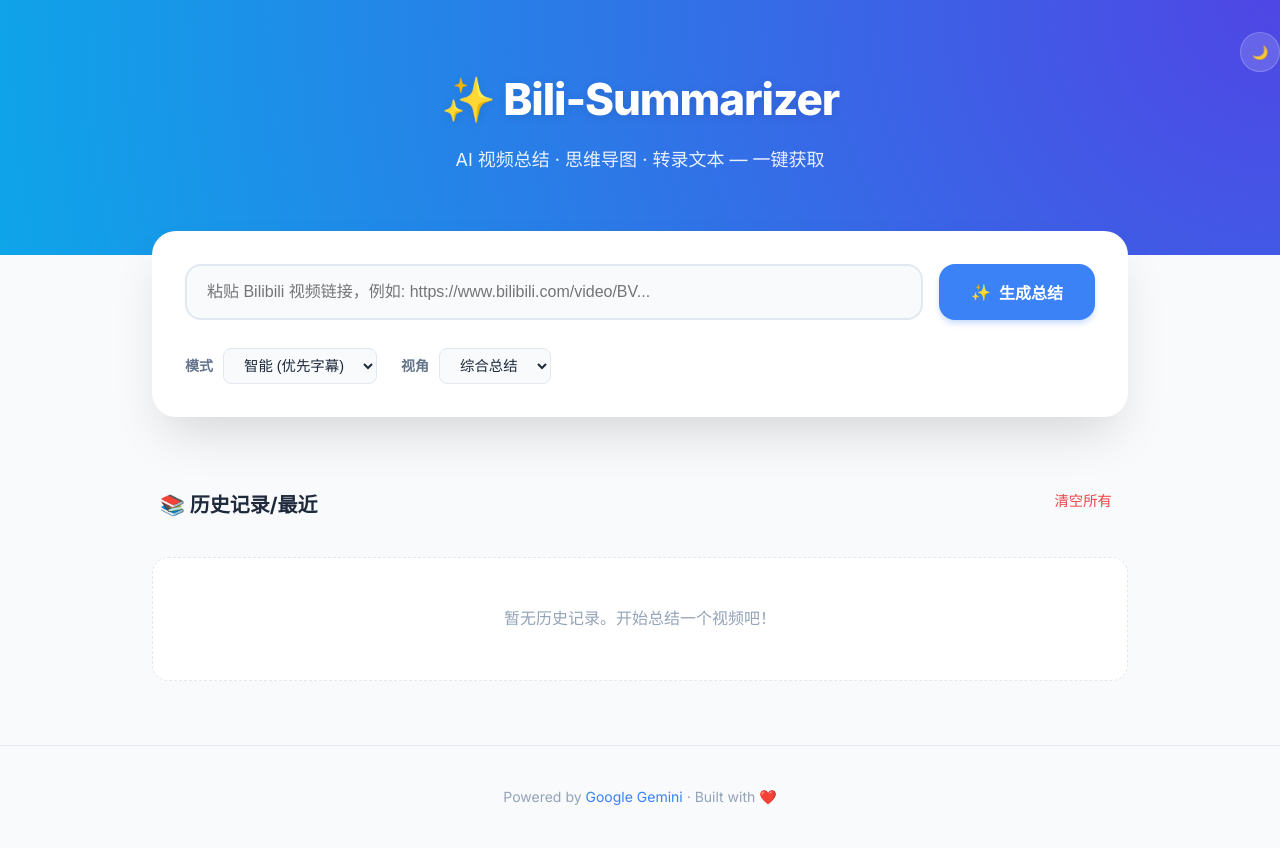
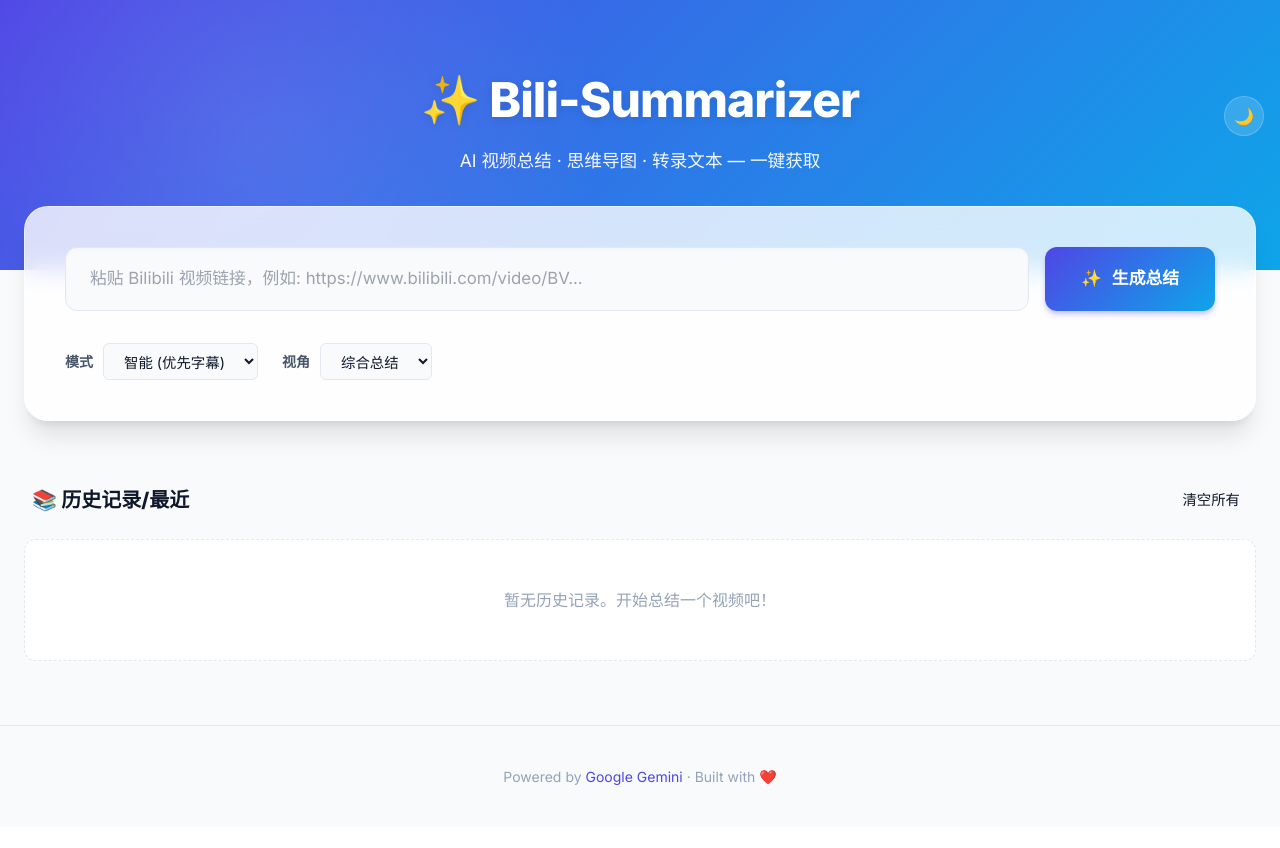
Before and after one commit to cswenyuanxiao/Bili-Summarizer, a FastAPI app: page / in a window 1280 px wide. After the commit the page ends 785 px from the top, so only its background shows below. Run offline with FastAPI, Linux system fonts and the light colour scheme; some libraries are stand-ins or nearby versions.

Commit message:
design: apply 'Luminous Flow' master design system

```diff
--- a/web_app/templates/index.html
+++ b/web_app/templates/index.html
@@ -6,60 +6,172 @@
     <meta name="viewport" content="width=device-width, initial-scale=1.0">
     <title>Bili-Summarizer | AI 视频总结助手</title>
     <meta name="description" content="使用 AI 一键总结 Bilibili 视频内容，生成思维导图和转录文本。">
+    <!-- 🎨 Master Design Resources -->
     <link rel="preconnect" href="https://fonts.googleapis.com">
     <link rel="preconnect" href="https://fonts.gstatic.com" crossorigin>
-    <link href="https://fonts.googleapis.com/css2?family=Inter:wght@400;500;600;700;800&display=swap" rel="stylesheet">
+    <link
+        href="https://fonts.googleapis.com/css2?family=Inter:wght@400;600;800&family=Noto+Sans+SC:wght@400;500;700&display=swap"
+        rel="stylesheet">
+
+    <!-- Utilities & Icons -->
+    <script src="https://cdn.tailwindcss.com"></script>
+    <link rel="stylesheet" href="https://cdnjs.cloudflare.com/ajax/libs/font-awesome/6.4.0/css/all.min.css">
+
+    <!-- Internal Libraries -->
     <script src="https://cdn.jsdelivr.net/npm/marked/marked.min.js"></script>
     <script src="https://cdn.jsdelivr.net/npm/mermaid/dist/mermaid.min.js"></script>
     <script>
-        mermaid.initialize({ startOnLoad: false, theme: 'default', securityLevel: 'loose' });
+        // Initialize Mermaid with Master Design Theme
+        mermaid.initialize({
+            startOnLoad: false,
+            theme: 'base',
+            themeVariables: {
+                primaryColor: '#4f46e5',
+                primaryTextColor: '#fff',
+                primaryBorderColor: '#4338ca',
+                lineColor: '#94a3b8',
+                secondaryColor: '#e0e7ff',
+                tertiaryColor: '#f8fafc'
+            }
+        });
     </script>
     <style>
         :root {
-            /* 调整为更高级的蓝色系 */
-            --primary: #3B82F6;
-            --primary-hover: #2563EB;
-            --primary-light: #EFF6FF;
-            --bg: #F8FAFC;
-            /* 更冷一点的灰白 */
-            --card-bg: #FFFFFF;
-            --text-main: #1E293B;
-            --text-secondary: #64748B;
-            --text-muted: #94A3B8;
-            --border: #E2E8F0;
-            --border-light: #F1F5F9;
-            --radius-sm: 8px;
-            --radius-md: 16px;
+            /* --- 🎨 Palette: Luminous Flow --- */
+            /* Primary Brand Colors */
+            --primary: #4f46e5;
+            /* Indigo 600 - Deep Intelligence */
+            --primary-hover: #4338ca;
+            /* Indigo 700 */
+            --primary-light: #e0e7ff;
+            /* Indigo 100 */
+
+            /* Accent Gradient */
+            --hero-gradient: linear-gradient(135deg, #4f46e5 0%, #0ea5e9 100%);
+
+            /* Neutral System (Slate) */
+            --bg: #f8fafc;
+            /* Slate 50 - Paper White */
+            --card-bg: #ffffff;
+            --text-main: #0f172a;
+            /* Slate 900 - Ink Black */
+            --text-secondary: #475569;
+            /* Slate 600 */
+            --text-muted: #94a3b8;
+            /* Slate 400 */
+            --border: #e2e8f0;
+            /* Slate 200 */
+            --border-light: #f1f5f9;
+            /* Slate 100 */
+
+            /* Semantic Colors (Tailwind) */
+            --success: #10b981;
+            /* Emerald 500 */
+            --error: #ef4444;
+            /* Red 500 */
+            --warning: #f59e0b;
+            /* Amber 500 */
+
+            /* --- 📐 Design Tokens --- */
+            --radius-sm: 6px;
+            --radius-md: 12px;
             --radius-lg: 24px;
-            --danger: #EF4444;
 
-            /* 更柔和、扩散的阴影系统 */
-            --shadow-sm: 0 1px 2px 0 rgba(0, 0, 0, 0.05);
-            --shadow-md: 0 4px 6px -1px rgba(0, 0, 0, 0.1), 0 2px 4px -1px rgba(0, 0, 0, 0.06);
-            --shadow-lg: 0 20px 25px -5px rgba(0, 0, 0, 0.1), 0 10px 10px -5px rgba(0, 0, 0, 0.04);
-            --shadow-input: 0 25px 50px -12px rgba(0, 0, 0, 0.15);
-            /* 输入框专用 */
+            /* Elevation & Depth (Tailwind-inspired) */
+            --shadow-sm: 0 1px 2px 0 rgb(0 0 0 / 0.05);
+            --shadow-md: 0 4px 6px -1px rgb(0 0 0 / 0.1), 0 2px 4px -2px rgb(0 0 0 / 0.1);
+            --shadow-lg: 0 10px 15px -3px rgb(0 0 0 / 0.1), 0 4px 6px -4px rgb(0 0 0 / 0.1);
+            --shadow-input: 0 20px 25px -5px rgb(0 0 0 / 0.1), 0 8px 10px -6px rgb(0 0 0 / 0.1);
+            --glass-border: 1px solid rgba(255, 255, 255, 0.5);
+
+            /* Layout */
+            --container-width: 1024px;
+            --header-height: 60px;
 
             --font-family: 'Inter', system-ui, -apple-system, sans-serif;
         }
 
-        /* Dark Mode */
+        /* --- 🌑 Dark Mode Tokens --- */
         body.dark-mode {
-            --bg: #0F172A;
-            --card-bg: #1E293B;
-            --text-main: #F1F5F9;
-            --text-secondary: #94A3B8;
-            --text-muted: #64748B;
+            --bg: #0f172a;
+            /* Slate 900 */
+            --card-bg: #1e293b;
+            /* Slate 800 */
+            --text-main: #f8fafc;
+            /* Slate 50 */
+            --text-secondary: #cbd5e1;
+            /* Slate 300 */
+            --text-muted: #64748b;
+            /* Slate 500 */
             --border: #334155;
-            --border-light: #1E293B;
-            --primary-light: #1E3A8A;
-            --shadow-input: 0 25px 50px -12px rgba(0, 0, 0, 0.5);
+            /* Slate 700 */
+            --border-light: #1e293b;
+            /* Slate 800 */
+            --primary-light: rgba(79, 70, 229, 0.2);
+            --shadow-input: 0 20px 25px -5px rgb(0 0 0 / 0.5);
+            --glass-border: 1px solid rgba(255, 255, 255, 0.05);
         }
 
         * {
             box-sizing: border-box;
             margin: 0;
             padding: 0;
+        }
+
+        /* --- ✨ Hero Section with Glassmorphism --- */
+        .hero {
+            background: var(--hero-gradient);
+            color: white;
+            padding: 4rem 1rem 6rem;
+            /* Extra bottom padding for overlap */
+            position: relative;
+            text-align: center;
+            overflow: hidden;
+        }
+
+        /* Subtle ambient light effect */
+        .hero::before {
+            content: '';
+            position: absolute;
+            top: -50%;
+            left: -20%;
+            width: 80%;
+            height: 200%;
+            background: radial-gradient(circle, rgba(255, 255, 255, 0.1) 0%, rgba(255, 255, 255, 0) 60%);
+            transform: rotate(30deg);
+            pointer-events: none;
+        }
+
+        .hero h1 {
+            font-weight: 800;
+            font-size: clamp(2rem, 5vw, 3rem);
+            margin-bottom: 0.75rem;
+            letter-spacing: -0.02em;
+            text-shadow: 0 2px 10px rgba(0, 0, 0, 0.1);
+            position: relative;
+        }
+
+        .hero p {
+            font-size: 1.1rem;
+            opacity: 0.95;
+            max-width: 600px;
+            margin: 0 auto;
+            font-weight: 400;
+            position: relative;
+        }
+
+        .container {
+            max-width: var(--container-width);
+            margin: 0 auto;
+            position: relative;
+            z-index: 10;
+        }
+
+        /* Global Padding for container inside hero/sections */
+        .hero .container,
+        .input-section .container,
+        .main-container {
+            padding: 0 1.5rem;
         }
 
         body {
@@ -70,114 +182,102 @@
             min-height: 100vh;
             display: flex;
             flex-direction: column;
-            /* 让 footer 沉底 */
+            transition: background-color 0.3s ease, color 0.3s ease;
         }
 
-        /* --- Global Layout Container --- */
-        .container {
-            max-width: 1024px;
-            margin: 0 auto;
-            padding: 0 1.5rem;
-            width: 100%;
-        }
-
-        /* --- Header / Hero Section --- */
-        .hero {
-            /* 更深邃、柔和的渐变：Indigo -> Sky */
-            background: radial-gradient(circle at top right, #4F46E5, #0EA5E9);
-            padding: 4rem 0 5rem;
-            /* 增加底部 padding 为 input 腾出空间 */
-            text-align: center;
-            color: white;
+        /* --- 🔮 Glass Input Card --- */
+        .input-section {
+            margin-top: -4rem;
+            margin-bottom: 4rem;
             position: relative;
-            margin-bottom: 2rem;
-            /* 给 input card 重叠的空间 */
-        }
-
-        body.dark-mode .hero {
-            background: radial-gradient(circle at top right, #312E81, #0C4A6E);
-        }
-
-        .hero h1 {
-            font-size: 2.75rem;
-            font-weight: 800;
-            /* 加重字重 */
-            margin-bottom: 0.75rem;
-            letter-spacing: -0.025em;
-            text-shadow: 0 2px 10px rgba(0, 0, 0, 0.1);
-        }
-
-        .hero p {
-            font-size: 1.125rem;
-            opacity: 0.9;
-            max-width: 600px;
-            margin: 0 auto;
-            font-weight: 400;
-        }
-
-        /* --- Input Section --- */
-        /* 输入框区域向上重叠 Hero */
-        .input-section {
-            margin-top: -3.5rem;
-            margin-bottom: 3rem;
-            position: relative;
-            z-index: 10;
+            z-index: 20;
         }
 
         .input-card {
-            background: var(--card-bg);
+            background: rgba(255, 255, 255, 0.8);
+            backdrop-filter: blur(12px);
+            -webkit-backdrop-filter: blur(12px);
             border-radius: var(--radius-lg);
             box-shadow: var(--shadow-input);
-            /* 使用更精致的阴影 */
-            padding: 2rem;
-            border: 1px solid rgba(255, 255, 255, 0.1);
-            /* 微妙的边框 */
+            padding: 2.5rem;
+            border: var(--glass-border);
+        }
+
+        body.dark-mode .input-card {
+            background: rgba(30, 41, 59, 0.7);
         }
 
         .url-input-row {
             display: flex;
             gap: 16px;
-            margin-bottom: 1.25rem;
+            margin-bottom: 1.5rem;
         }
 
+        /* Modern Floating Input */
         #video-url {
             flex: 1;
-            padding: 16px 20px;
-            border: 2px solid var(--border);
+            padding: 18px 24px;
+            border: 1px solid var(--border);
             border-radius: var(--radius-md);
-            font-size: 1rem;
-            transition: all 0.2s cubic-bezier(0.4, 0, 0.2, 1);
+            font-size: 1.05rem;
+            transition: all 0.2s ease;
             background: var(--bg);
             color: var(--text-main);
+            box-shadow: inset 0 2px 4px 0 rgba(0, 0, 0, 0.02);
+            outline: none;
         }
 
         #video-url:focus {
             border-color: var(--primary);
-            box-shadow: 0 0 0 4px var(--primary-light);
             background: var(--card-bg);
+            box-shadow: 0 0 0 4px var(--primary-light), inset 0 1px 2px rgba(0, 0, 0, 0.05);
+            transform: translateY(-1px);
         }
 
+        /* 3D Gradient Button */
         #submit-button {
-            padding: 16px 32px;
-            background: var(--primary);
+            padding: 16px 36px;
+            background: var(--hero-gradient);
             color: white;
             border: none;
             border-radius: var(--radius-md);
-            font-size: 1rem;
+            font-size: 1.05rem;
             font-weight: 600;
             cursor: pointer;
-            transition: all 0.2s;
+            transition: all 0.3s cubic-bezier(0.4, 0, 0.2, 1);
             display: flex;
             align-items: center;
-            gap: 8px;
+            gap: 10px;
             white-space: nowrap;
-            box-shadow: 0 4px 6px -1px rgba(59, 130, 246, 0.3);
+            box-shadow: 0 4px 6px -1px rgba(79, 70, 229, 0.3), 0 2px 4px -1px rgba(79, 70, 229, 0.1);
+            position: relative;
+            overflow: hidden;
+        }
+
+        /* Button Shine Effect */
+        #submit-button::after {
+            content: '';
+            position: absolute;
+            top: 0;
+            left: -100%;
+            width: 100%;
+            height: 100%;
+            background: linear-gradient(90deg, transparent, rgba(255, 255, 255, 0.2), transparent);
+            transition: 0.5s;
         }
 
         #submit-button:hover {
-            background: var(--primary-hover);
             transform: translateY(-2px);
-            box-shadow: 0 10px 15px -3px rgba(59, 130, 246, 0.4);
+            box-shadow: 0 10px 15px -3px rgba(79, 70, 229, 0.4), 0 4px 6px -2px rgba(79, 70, 229, 0.2);
+            filter: brightness(1.1);
+        }
+
+        #submit-button:hover::after {
+            left: 100%;
+        }
+
+        #submit-button:active {
+            transform: translateY(0);
         }
 
         #submit-button:disabled {
```
